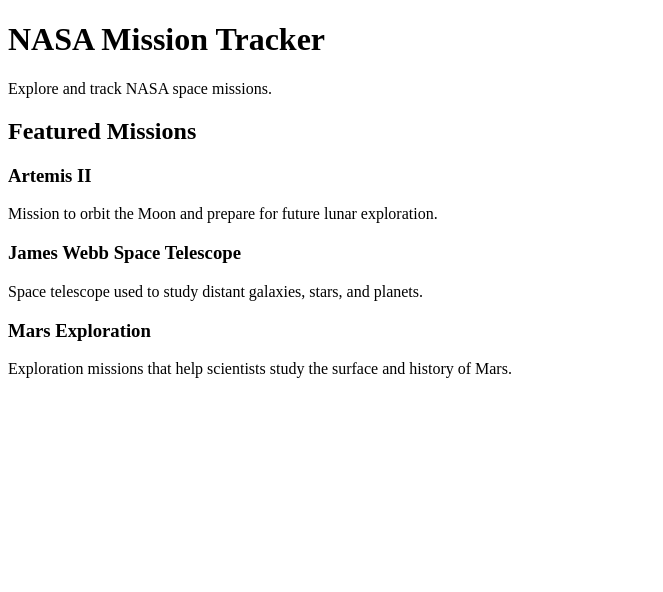
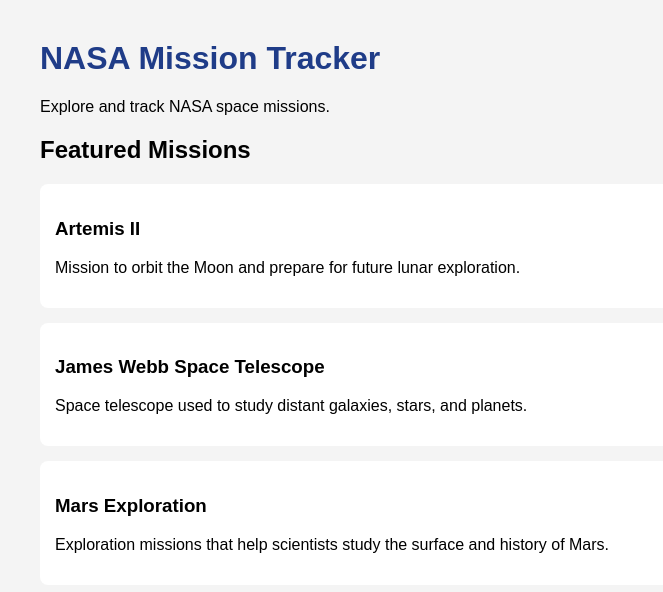
Before and after one commit to shaikhaalbuflasa/nasa-mission-tracker, a plain HTML site: page index.html in a window 1280 px wide. Shown: the whole page, without its empty margins (0-663 px from the left). Drawn offline with Linux system fonts and the light colour scheme.

Commit message:
Add basic page styling

```diff
--- a/index.html
+++ b/index.html
@@ -2,6 +2,24 @@
 <html>
 <head>
     <title>NASA Mission Tracker</title>
+    <style>
+    body {
+        font-family: Arial, sans-serif;
+        margin: 40px;
+        background-color: #f4f4f4;
+    }
+
+    h1 {
+        color: #1f3c88;
+    }
+
+    div {
+        background-color: white;
+        padding: 15px;
+        margin: 15px 0;
+        border-radius: 8px;
+    }
+</style>
 </head>
 <body>
 
```
